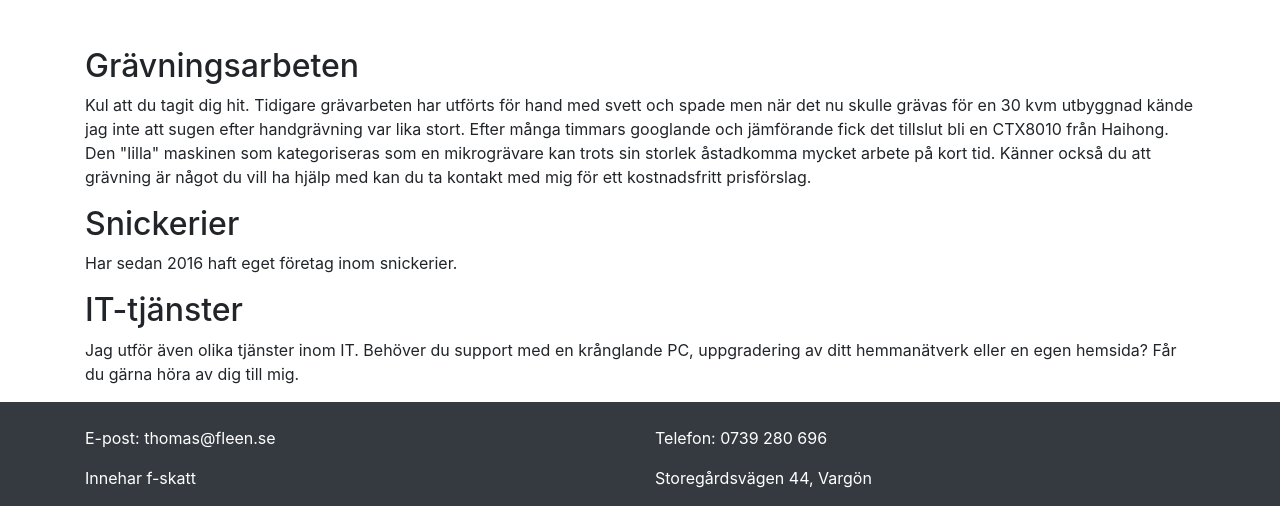
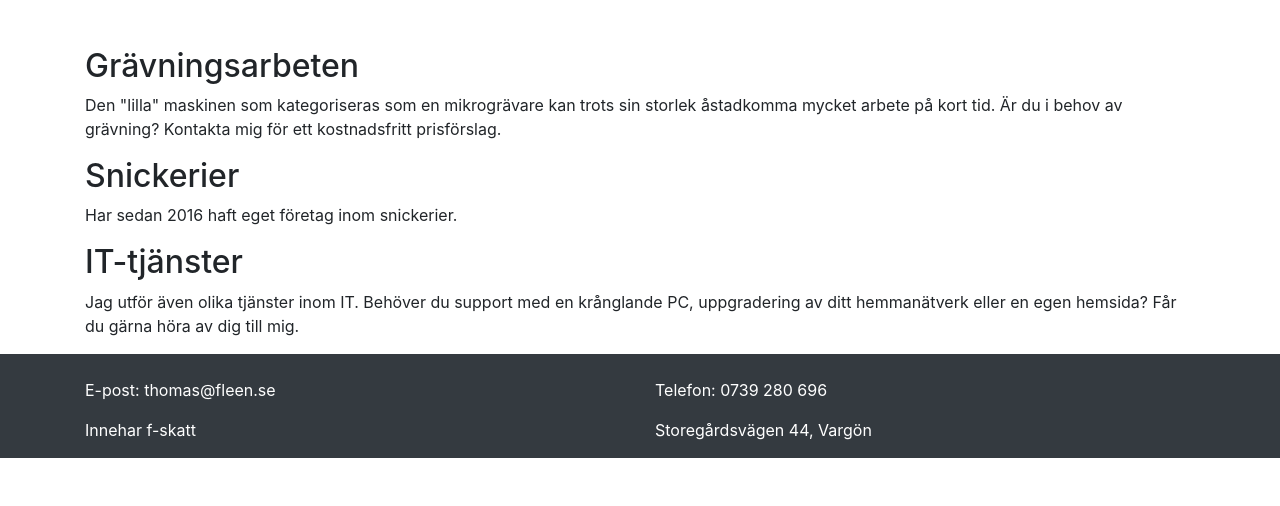
Before and after one commit to efraulf/grav, a plain HTML site: page index.html in a window 1280 px wide. Shown: the part 2944-3450 px from the top of the page. After the commit the page ends 3402 px from the top, so only its background shows below. Drawn offline with nearby package versions, Linux system fonts and the light colour scheme; a script that the page names is missing.

Commit message:
Update index.html

```diff
--- a/index.html
+++ b/index.html
@@ -142,11 +142,8 @@
 
 
             <h2 id="gravning">Grävningsarbeten</h2>
-            <p>Kul att du tagit dig hit. Tidigare grävarbeten har utförts för hand med svett och spade men när det nu skulle grävas
-            för en 30 kvm utbyggnad kände jag inte att sugen efter handgrävning var lika stort. Efter många timmars googlande och
-            jämförande fick det tillslut bli en CTX8010 från Haihong. Den "lilla" maskinen som kategoriseras som en mikrogrävare
-            kan trots sin storlek åstadkomma mycket arbete på kort tid. Känner också du att grävning är något du vill ha hjälp med
-            kan du ta kontakt med mig för ett kostnadsfritt prisförslag.
+            <p>Den "lilla" maskinen som kategoriseras som en mikrogrävare kan trots sin storlek åstadkomma mycket arbete på kort tid. Är du i behov av grävning?
+                          Kontakta mig för ett kostnadsfritt prisförslag.
 
             </p>
 
```
